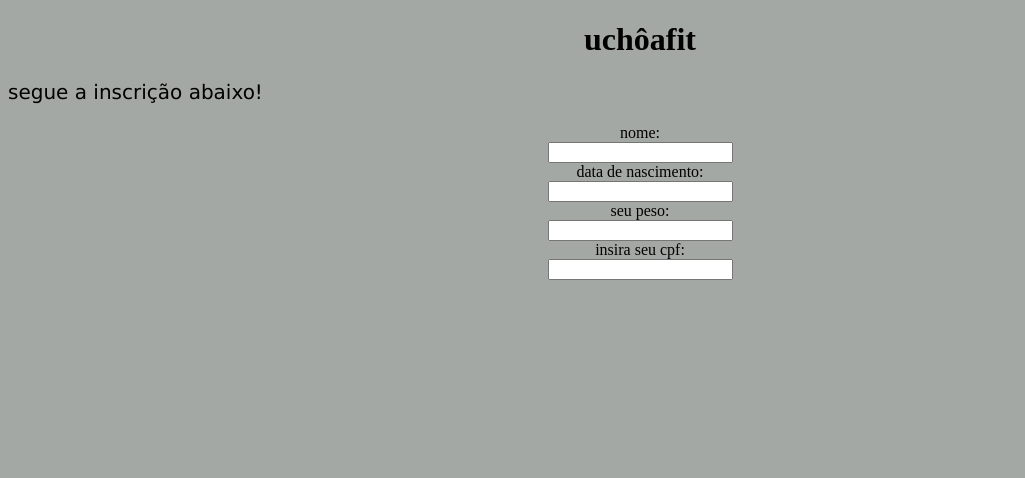
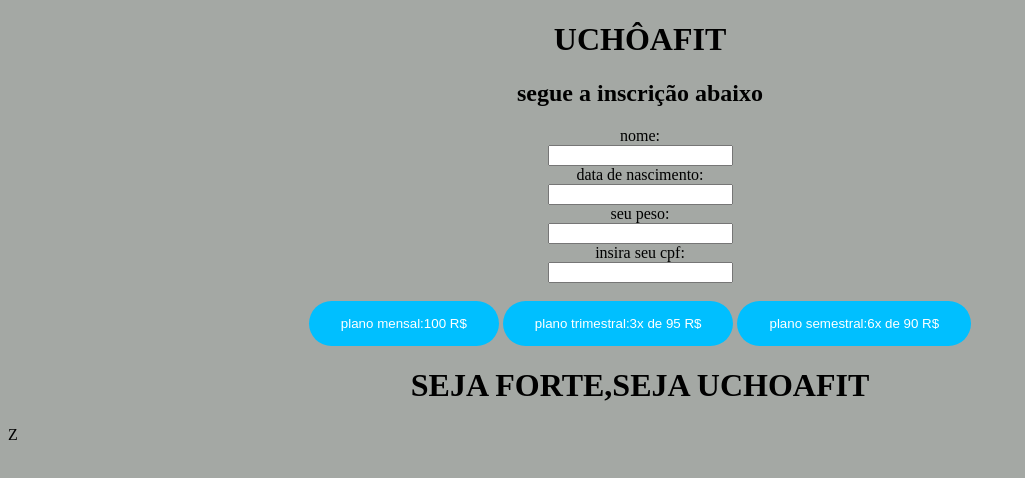
Before and after one commit to soraia-uchoa/teste, a plain HTML site: page index.html in a window 1280 px wide. Shown: the whole page, without its empty margins (0-1025 px from the left). Drawn offline with Linux system fonts and the light colour scheme.

Commit message:
Update index.html

```diff
--- a/index.html
+++ b/index.html
@@ -7,8 +7,8 @@
     <title>Document</title>
 </head>
 <body>
-    <h1 class="primeiro-titulo">uchôafit</h1>
-    <p  class="primeiro-paragrafo">segue a inscrição abaixo!</p>
+    <h1 class="primeiro-titulo">UCHÔAFIT</h1>
+   <h2>segue a inscrição abaixo</h2>
 
     <div class="inscricao">
         <label for="fnome">nome:</label><br>
@@ -20,8 +20,15 @@
         <label for="cpf">insira seu cpf:</label><br>
         <input type="text" id="cpf" name="cpf"><br>
      </div>
+    <br>
 
-    <h1 class="segundo titulo"></h1>
+    <div class="planos">
+        <button class="button1">plano mensal:100 R$</button>
+        <button class="button2">plano trimestral:3x de 95 R$</button>
+        <button class="button3">plano semestral:6x de 90 R$</button>
+    </div>
+
+   <h1 class="segundo-titulo">SEJA FORTE,SEJA  UCHOAFIT</h1>
 
 </body>
-</html>
+</html>Z
```
